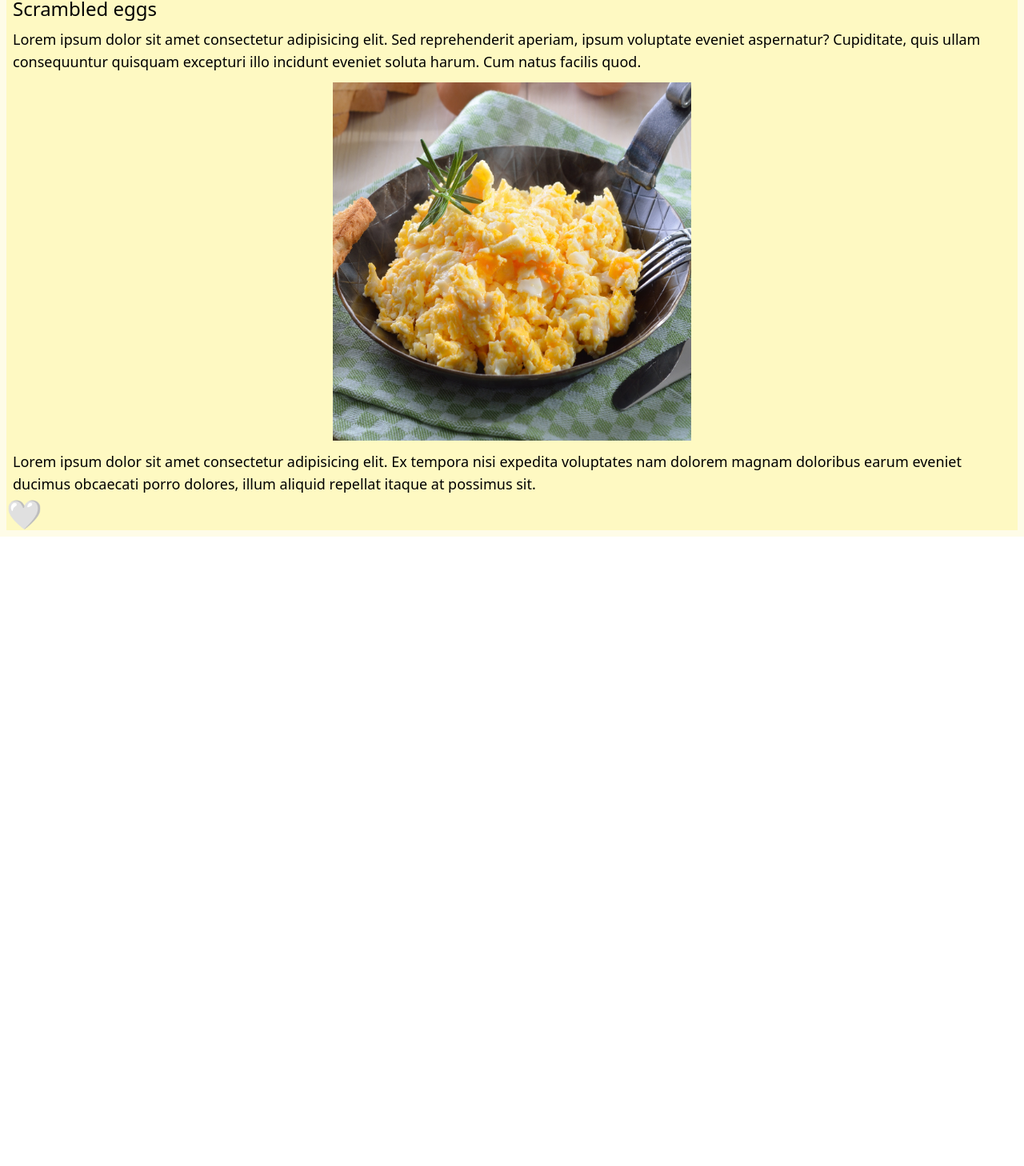
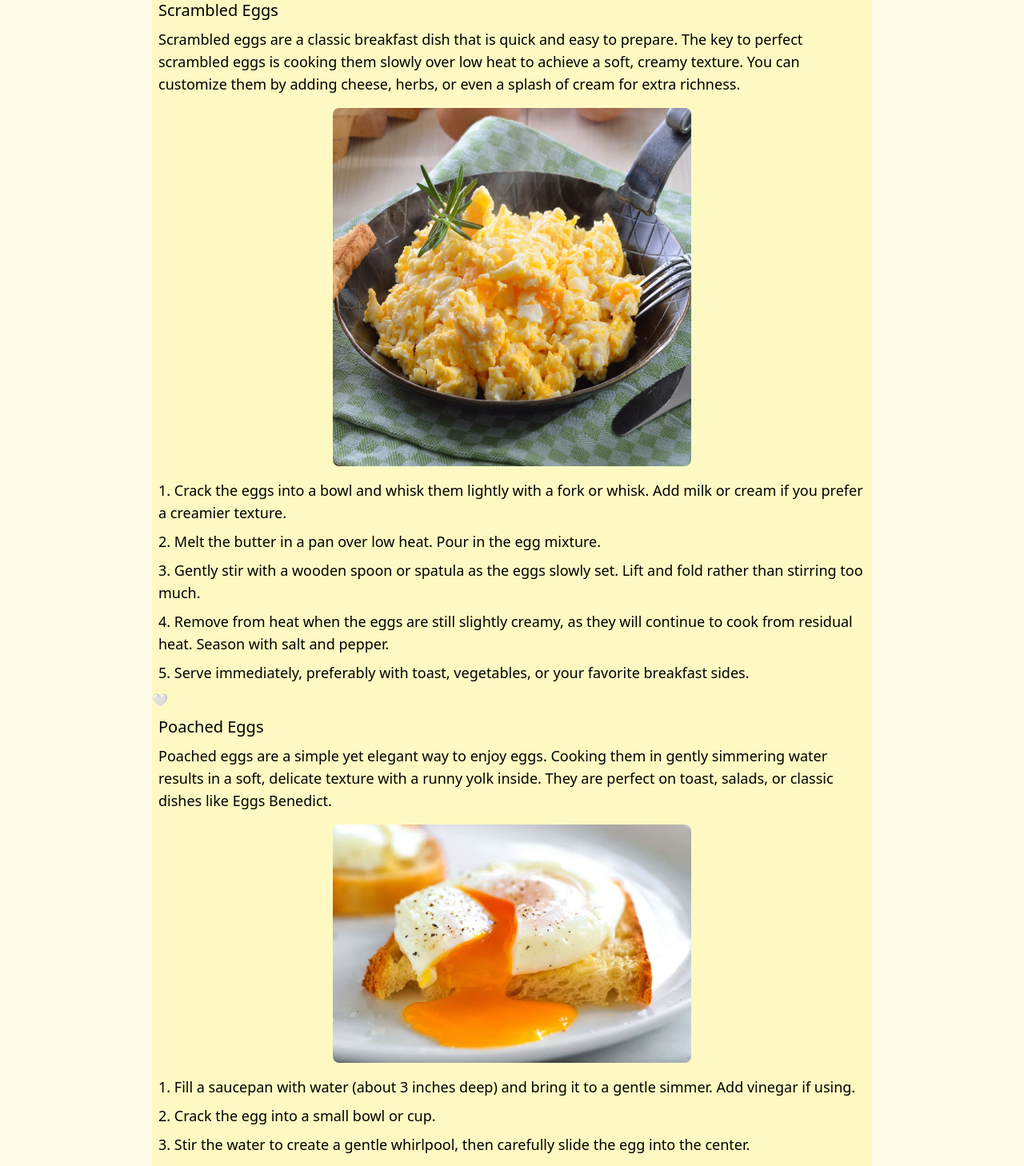
Before and after one commit to Axziomatic/Egg-clock, a React (Vite) app: page /recipes in a window 1280 px wide. Shown: the part 129-1587 px from the top of the page at 80% size. Before the commit the page ends 800 px from the top, so only its background shows below. Built offline with nearby package versions, Linux system fonts and the light colour scheme.

Commit message:
Finished building RecipePage, RecipeCard and RecipeFavPage, finished mocked database, created provider, added Routing and button for FavPage

```diff
--- a/src/App.tsx
+++ b/src/App.tsx
@@ -1,6 +1,7 @@
 import { Route, Routes } from "react-router-dom";
 import Header from "./components/Header";
 import Layout from "./pages/Layout";
+import RecipeFavPage from "./pages/RecipeFavPage";
 import RecipesPage from "./pages/RecipesPage";
 import TimerPage from "./pages/TimerPage";
 
@@ -12,6 +13,7 @@ export default function App() {
         <Route path="/" element={<Layout />}>
           <Route index element={<TimerPage />} />
           <Route path="recipes" element={<RecipesPage />} />
+          <Route path="fav" element={<RecipeFavPage />}></Route>
         </Route>
       </Routes>
     </>
--- a/src/components/Header.tsx
+++ b/src/components/Header.tsx
@@ -17,6 +17,11 @@ export default function Header() {
             Recipes
           </button>
         </Link>
+        <Link to="/fav">
+          <button className="py-2 p-4 rounded-b-md bg-purple-200 text-l slate-700 hover:bg-purple-400">
+            Favourites
+          </button>
+        </Link>
       </div>
     </>
   );
--- a/src/components/RecipeCard.tsx
+++ b/src/components/RecipeCard.tsx
@@ -1,28 +1,30 @@
+import { mockedPhotos } from "../data";
+import { useLikedPhotos } from "../providers/LikedPhotosProvider";
+
 export default function RecipeCard() {
+  const { likedPhotos, toggleLikedPhoto } = useLikedPhotos();
   return (
-    <div className="flex flex-col flex-1 justify-center bg-yellow-100 m-2">
-      <article>
-        <h2 className="text-2xl px-2 py-1">Scrambled eggs</h2>
-        <p className="text-lg px-2 py-1">
-          Lorem ipsum dolor sit amet consectetur adipisicing elit. Sed
-          reprehenderit aperiam, ipsum voluptate eveniet aspernatur? Cupiditate,
-          quis ullam consequuntur quisquam excepturi illo incidunt eveniet
-          soluta harum. Cum natus facilis quod.
-        </p>
-        <img
-          src="/images/scrambled.jpg"
-          className="w-full max-w-md mx-auto my-2"
-        ></img>
-        <p className="text-lg px-2 py-1">
-          Lorem ipsum dolor sit amet consectetur adipisicing elit. Ex tempora
-          nisi expedita voluptates nam dolorem magnam doloribus earum eveniet
-          ducimus obcaecati porro dolores, illum aliquid repellat itaque at
-          possimus sit.
-        </p>
-        <button className="text-4xl hover:cursor-auto">
-          <span>🤍</span>
-        </button>
-      </article>
+    <div className="flex flex-col flex-1 justify-center bg-yellow-100 m-2 max-w-[900px] rounded-lg">
+      {mockedPhotos.map((photo) => (
+        <article key={photo.id}>
+          <h2 className="p-2 text-xl">{photo.title}</h2>
+          <p className="text-lg px-2">{photo.description}</p>
+          <img
+            src={photo.url}
+            className="w-full max-w-md mx-auto rounded-lg my-4"
+          />
+          <p className="text-lg px-2">
+            {photo.instructions.map((step, index) => (
+              <span key={index} className="block mb-2">
+                {step}
+              </span>
+            ))}
+          </p>
+          <button onClick={() => toggleLikedPhoto(photo.id)}>
+            {likedPhotos.includes(photo.id) ? "❤️" : "🤍"}
+          </button>
+        </article>
+      ))}
     </div>
   );
 }
--- a/src/data.ts
+++ b/src/data.ts
@@ -1,33 +1,39 @@
 export interface Photo {
   id: string;
   url: string;
+  title: string;
   description: string;
-  instructions: string;
+  instructions: string[];
 }
 
 export const mockedPhotos: Photo[] = [
   {
     id: "1",
     url: "/public/images/scrambled.jpg",
+    title: "Scrambled Eggs",
     description:
-      "Lorem ipsum dolor sit amet, consectetur adipiscing elit. Donec vehicula faucibus massa quis maximus. Nunc lacinia dolor ac neque sodales, lacinia sodales diam imperdiet. Nunc placerat gravida sapien non commodo. Vivamus ultrices sapien sed metus tempor varius. Pellentesque cursus non ipsum id tempor. Vestibulum tempor, nunc id elementum vestibulum, arcu eros pulvinar velit, non lobortis enim velit quis justo. Ut venenatis pulvinar ornare. Aenean mollis imperdiet felis, et molestie ipsum feugiat id. Nullam tincidunt molestie ex vitae placerat. Aliquam nisi ligula, posuere id sodales eget, pellentesque vel nibh. In hac habitasse platea dictumst. Duis venenatis metus massa, eu pulvinar sem blandit eu. Suspendisse sit amet justo egestas, commodo neque ut, mollis libero.",
-    instructions:
-      "Lorem ipsum dolor sit amet, consectetur adipiscing elit. Donec vehicula faucibus massa quis maximus. Nunc lacinia dolor ac neque sodales, lacinia sodales diam imperdiet. Nunc placerat gravida sapien non commodo. Vivamus ultrices sapien sed metus tempor varius. Pellentesque cursus non ipsum id tempor. Vestibulum tempor, nunc id elementum vestibulum, arcu eros pulvinar velit, non lobortis enim velit quis justo. Ut venenatis pulvinar ornare. Aenean mollis imperdiet felis, et molestie ipsum feugiat id. Nullam tincidunt molestie ex vitae placerat. Aliquam nisi ligula, posuere id sodales eget, pellentesque vel nibh. In hac habitasse platea dictumst. Duis venenatis metus massa, eu pulvinar sem blandit eu. Suspendisse sit amet justo egestas, commodo neque ut, mollis libero.",
+      "Scrambled eggs are a classic breakfast dish that is quick and easy to prepare. The key to perfect scrambled eggs is cooking them slowly over low heat to achieve a soft, creamy texture. You can customize them by adding cheese, herbs, or even a splash of cream for extra richness.",
+    instructions: [
+      "1. Crack the eggs into a bowl and whisk them lightly with a fork or whisk. Add milk or cream if you prefer a creamier texture.",
+      "2. Melt the butter in a pan over low heat. Pour in the egg mixture.",
+      "3. Gently stir with a wooden spoon or spatula as the eggs slowly set. Lift and fold rather than stirring too much.",
+      "4. Remove from heat when the eggs are still slightly creamy, as they will continue to cook from residual heat. Season with salt and pepper.",
+      "5. Serve immediately, preferably with toast, vegetables, or your favorite breakfast sides. ",
+    ],
   },
   {
     id: "2",
-    url: "https://images.pexels.com/photos/30833932/pexels-photo-30833932/free-photo-of-tranquil-forest-pathway-in-late-autumn.jpeg?auto=compress&cs=tinysrgb&w=600&lazy=load",
-  },
-  {
-    id: "3",
-    url: "https://images.pexels.com/photos/18012037/pexels-photo-18012037/free-photo-of-yellow-residential-building.jpeg?auto=compress&cs=tinysrgb&w=600&lazy=load",
-  },
-  {
-    id: "4",
-    url: "https://images.pexels.com/photos/30739946/pexels-photo-30739946/free-photo-of-young-basketball-player-holding-ball-outdoors.jpeg?auto=compress&cs=tinysrgb&w=600&lazy=load",
-  },
-  {
-    id: "5",
-    url: "https://images.pexels.com/photos/30722200/pexels-photo-30722200/free-photo-of-cat-resting-on-circular-window-ledge-sunlit.jpeg?auto=compress&cs=tinysrgb&w=600&lazy=load",
+    url: "/public/images/poached.jpg",
+    title: "Poached Eggs",
+    description:
+      "Poached eggs are a simple yet elegant way to enjoy eggs. Cooking them in gently simmering water results in a soft, delicate texture with a runny yolk inside. They are perfect on toast, salads, or classic dishes like Eggs Benedict.",
+    instructions: [
+      "1. Fill a saucepan with water (about 3 inches deep) and bring it to a gentle simmer. Add vinegar if using.",
+      "2. Crack the egg into a small bowl or cup.",
+      "3. Stir the water to create a gentle whirlpool, then carefully slide the egg into the center.",
+      "4. Let the egg cook undisturbed for about 3–4 minutes until the whites are set but the yolk is still soft.",
+      "5. Use a slotted spoon to remove the egg and place it on a paper towel to drain excess water.",
+      "6.  Season with salt and pepper and serve immediately on toast, salads, or with avocado.",
+    ],
   },
 ];
--- a/src/main.tsx
+++ b/src/main.tsx
@@ -2,11 +2,14 @@ import { StrictMode } from "react";
 import { createRoot } from "react-dom/client";
 import { BrowserRouter } from "react-router-dom";
 import App from "./App.tsx";
+import LikedPhotosProvider from "./providers/LikedPhotosProvider.tsx";
 
 createRoot(document.getElementById("root")!).render(
   <StrictMode>
-    <BrowserRouter>
-      <App />
-    </BrowserRouter>
+    <LikedPhotosProvider>
+      <BrowserRouter>
+        <App />
+      </BrowserRouter>
+    </LikedPhotosProvider>
   </StrictMode>
 );
--- /dev/null
+++ b/src/pages/RecipeFavPage.tsx
@@ -0,0 +1,35 @@
+import { mockedPhotos } from "../data";
+import { useLikedPhotos } from "../providers/LikedPhotosProvider";
+
+export default function RecipeFavPage() {
+  const { likedPhotos, toggleLikedPhoto } = useLikedPhotos();
+
+  return (
+    <div className="flex flex-col flex-1 justify-center items-center bg-yellow-50">
+      <div className="flex flex-col flex-1 justify-center bg-yellow-100 m-2 max-w-[900px] rounded-lg">
+        {mockedPhotos
+          .filter((photo) => likedPhotos.includes(photo.id))
+          .map((photo) => (
+            <article key={photo.id}>
+              <h2 className="p-2 text-xl">{photo.title}</h2>
+              <p className="text-lg px-2">{photo.description}</p>
+              <img
+                src={photo.url}
+                className="w-full max-w-md mx-auto rounded-lg my-4"
+              />
+              <p className="text-lg px-2">
+                {photo.instructions.map((step, index) => (
+                  <span key={index} className="block mb-2">
+                    {step}
+                  </span>
+                ))}
+              </p>
+              <button onClick={() => toggleLikedPhoto(photo.id)}>
+                {likedPhotos.includes(photo.id) ? "❤️" : "🤍"}
+              </button>
+            </article>
+          ))}
+      </div>
+    </div>
+  );
+}
--- a/src/pages/RecipesPage.tsx
+++ b/src/pages/RecipesPage.tsx
@@ -2,7 +2,7 @@ import RecipeCard from "../components/RecipeCard";
 
 export default function RecipesPage() {
   return (
-    <div className="flex flex-col flex-1 justify-center bg-yellow-50">
+    <div className="flex flex-col flex-1 justify-center items-center bg-yellow-50">
       <RecipeCard />
     </div>
   );
--- /dev/null
+++ b/src/providers/LikedPhotosProvider.tsx
@@ -0,0 +1,28 @@
+import { createContext, PropsWithChildren, useContext, useState } from "react";
+
+interface LikedPhotosValue {
+  likedPhotos: string[];
+  toggleLikedPhoto: (id: string) => void;
+}
+
+const LikedPhotosContext = createContext({} as LikedPhotosValue);
+
+export default function LikedPhotosProvider(props: PropsWithChildren) {
+  const [likedPhotos, setLikedPhotos] = useState<string[]>([]);
+
+  const toggleLikedPhoto = (id: string) => {
+    if (likedPhotos.includes(id)) {
+      setLikedPhotos(likedPhotos.filter((photoId) => photoId !== id));
+    } else {
+      setLikedPhotos([...likedPhotos, id]);
+    }
+  };
+
+  return (
+    <LikedPhotosContext.Provider value={{ likedPhotos, toggleLikedPhoto }}>
+      {props.children}
+    </LikedPhotosContext.Provider>
+  );
+}
+
+export const useLikedPhotos = () => useContext(LikedPhotosContext);
```
Also changed, not shown: public/images/poached.jpg (added).
